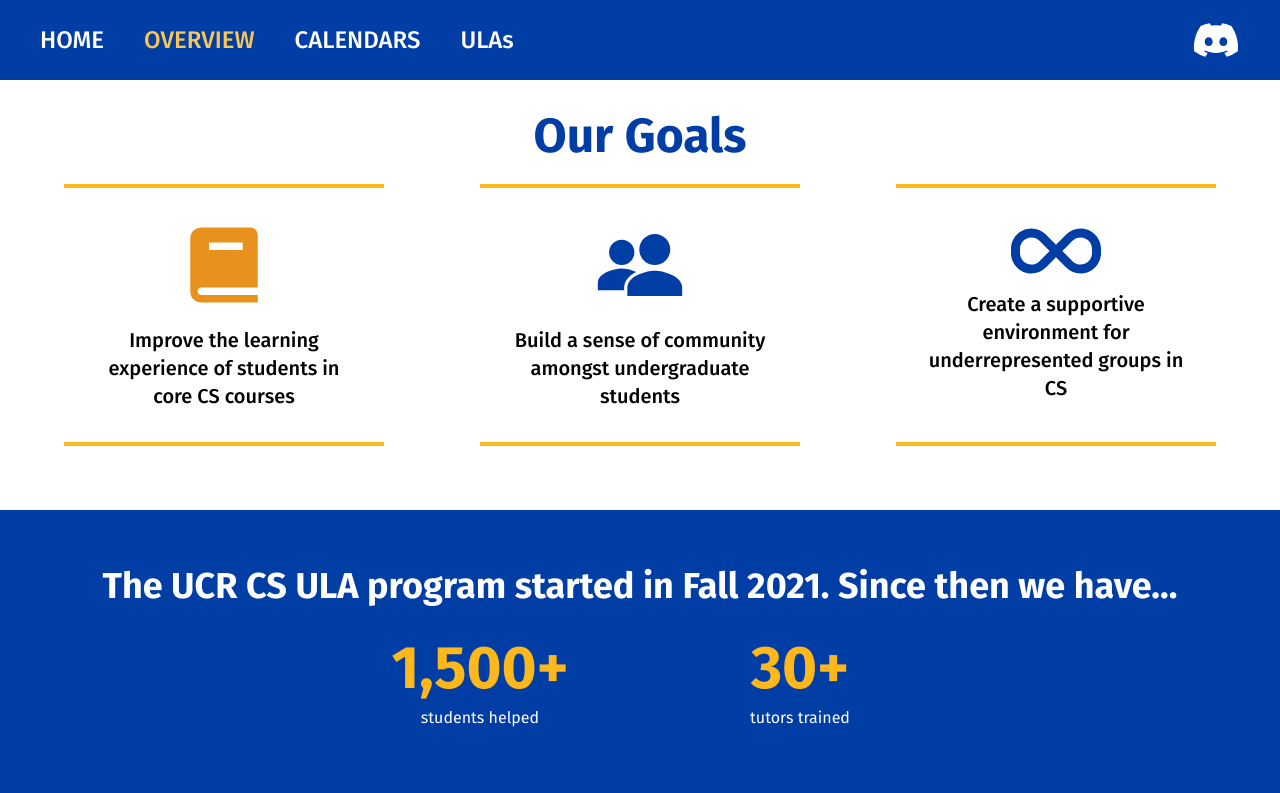
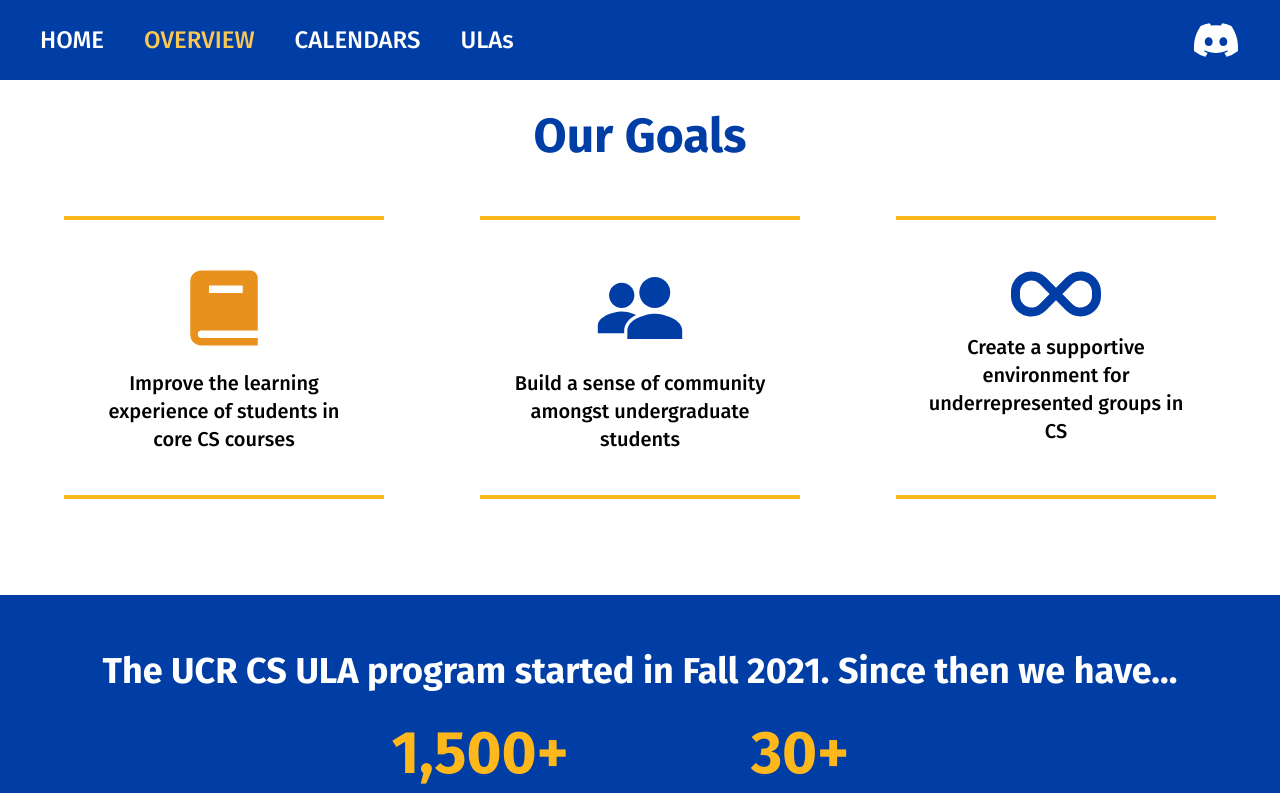
Before and after one commit to acm-ucr/cse-ula, a Next.js app: page /about in a window 1280 px wide. Shown: the top 793 px of the page. Built offline with nearby package versions, Linux system fonts and the light colour scheme.

Commit message:
Complete format issues

```diff
--- a/src/components/about/OurGoalsCard.tsx
+++ b/src/components/about/OurGoalsCard.tsx
@@ -8,7 +8,7 @@ type ourGoalsProps = {
 
 const OurGoalsCard = ({ image, text }: ourGoalsProps) => {
   return (
-    <div className="mx-8 flex w-1/4 flex-col items-center justify-center gap-y-4 border-y-4 border-ula-yellow-primary py-8 text-center text-xl font-medium">
+    <div className="mx-8 my-8 flex min-h-[283px] w-1/4 min-w-[245px] flex-col items-center justify-center gap-y-4 border-y-4 border-ula-yellow-primary text-center text-xl font-medium md:py-8">
       <Image src={image} alt="logo" />
       <div className="px-8">{text}</div>
     </div>
```
